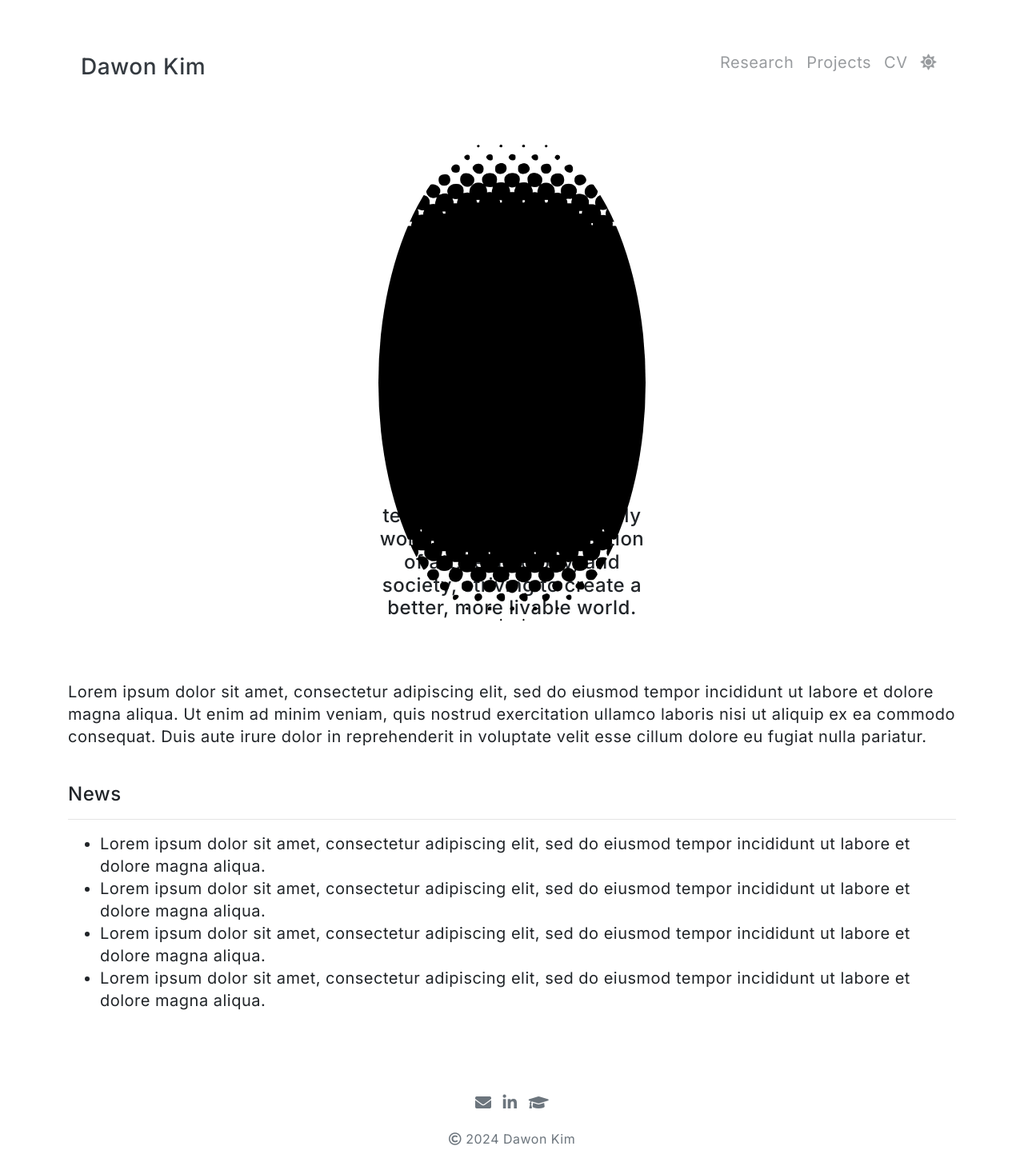
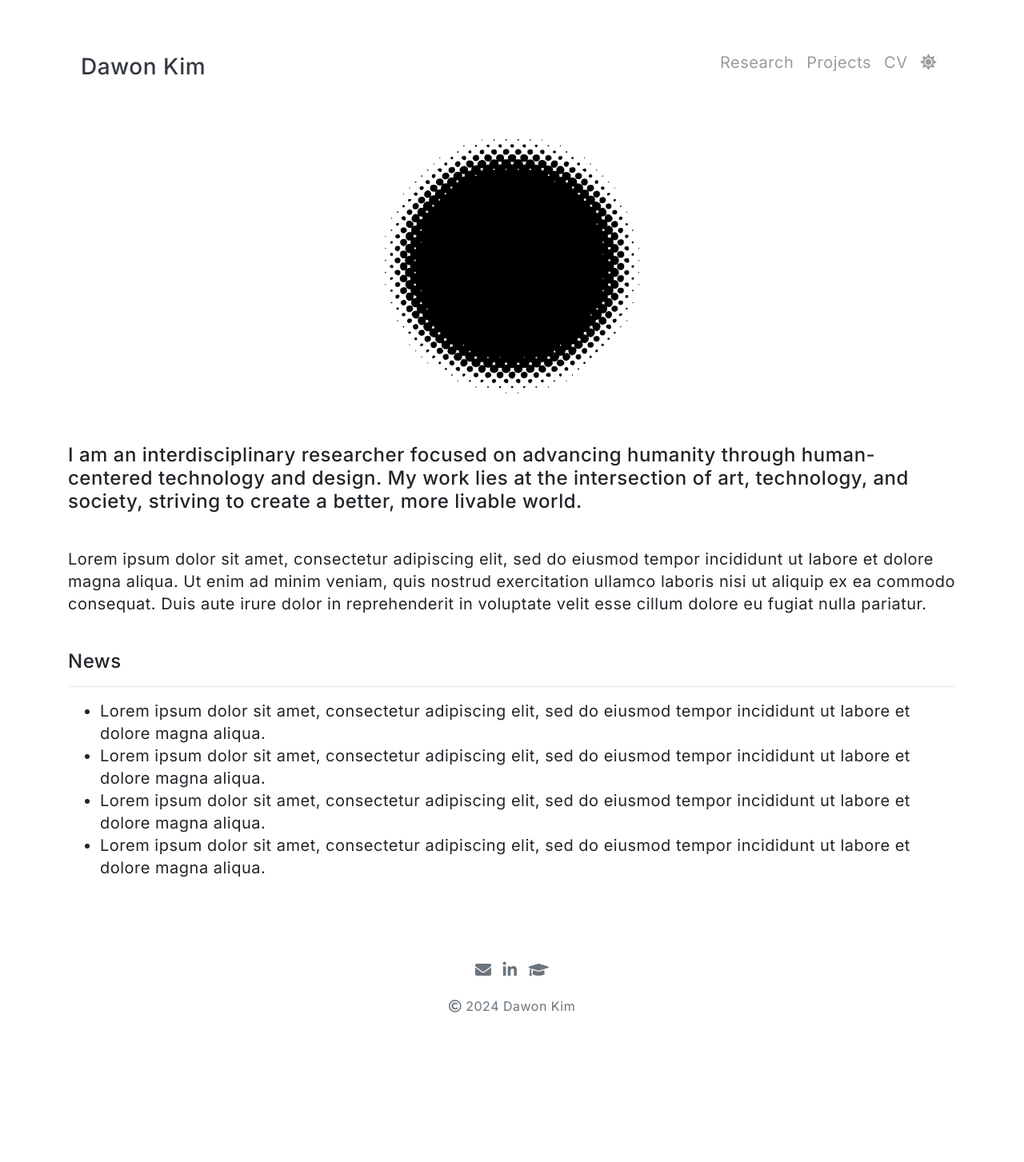
Before and after one commit to dawonkimhci/dawonkimhci.github.io, a Jekyll site: the page built from pages/index.md, in a window 1280 px wide. Shown: the whole page at 80% size. Built offline with Jekyll 4.4.1, drawn with Linux system fonts in a browser that asks for light colours; after the commit the page ends 1287 px from its top, so only the background shows below that.

Commit message:
Update landing.html

```diff
--- a/_includes/landing.html
+++ b/_includes/landing.html
@@ -7,12 +7,12 @@
             <div id="element">
                 <img src="{{ site.author.image }}" alt="{{ site.title }}" class="circle-image wow animated fadeIn" data-wow-delay=".1s">
             </div>
-            <p class="text-muted wow animated fadeIn" data-wow-delay=".15s">
-                <h4>
-                    I am an interdisciplinary researcher focused on advancing humanity through human-centered technology and design. My work lies at the intersection of art, technology, and society, striving to create a better, more livable world.
-                </h4>
-            </p>
         </div>
-
     </div>
 </div>
+
+<p class="text-muted wow animated fadeIn" data-wow-delay=".15s">
+    <h4>
+        I am an interdisciplinary researcher focused on advancing humanity through human-centered technology and design. My work lies at the intersection of art, technology, and society, striving to create a better, more livable world.
+    </h4>
+</p>
```
